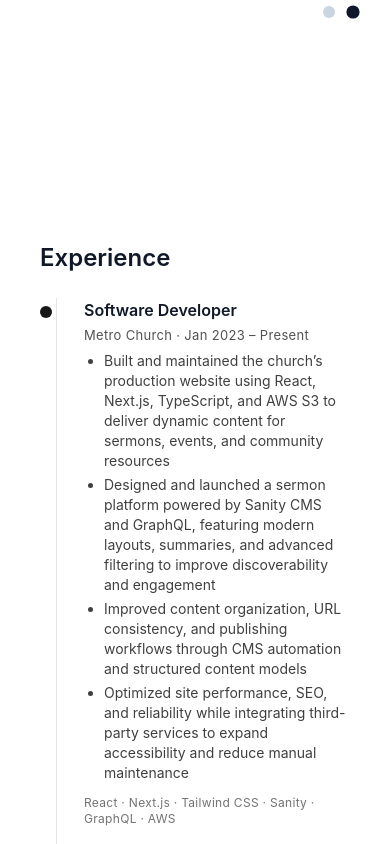
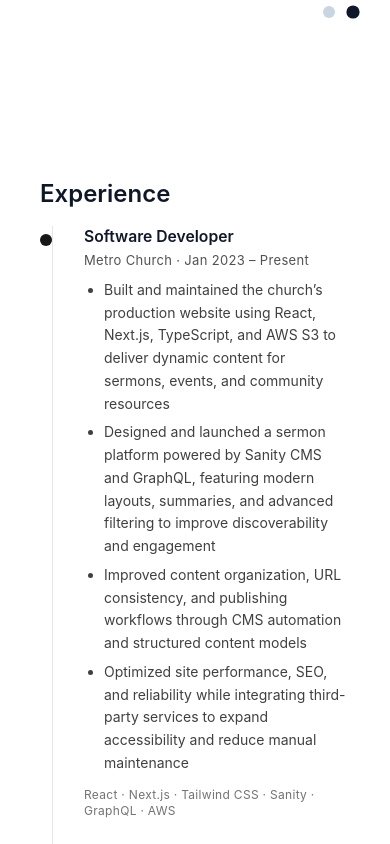
Before and after one commit to ellisPae/ellispae-portfolio, a Next.js app: page / in a window 390 px wide. Shown: the part 2180-3024 px from the top of the page. Built offline with nearby package versions, Linux system fonts and the light colour scheme.

Commit message:
Improve Experience Section (#14)
Refine Experience section layout, spacing, and navbar navigation alignment for improved readability and consistency.

```diff
--- a/components/experience/Experience.tsx
+++ b/components/experience/Experience.tsx
@@ -8,13 +8,16 @@ const Experience = () => {
   return (
     <motion.section
       id="experience"
-      className="max-w-5xl mx-auto px-6 pt-28 pb-28 snap-start scroll-mt-1"
-      initial={{ opacity: 0, y: 40 }}
+      className="w-full max-w-6xl mx-auto px-6 sm:px-8 pt-12 sm:pt-14 pb-20 snap-start scroll-mt-17"
+      initial={{ opacity: 0, y: 32 }}
       whileInView={{ opacity: 1, y: 0 }}
-      viewport={{ once: true, amount: 0.1 }}
-      transition={{ duration: 0.6, ease: "easeOut" }}
+      viewport={{ once: true, amount: 0.15 }}
+      transition={{ duration: 0.55, ease: "easeOut" }}
     >
-      <h2 className="text-2xl font-semibold mb-6">Experience</h2>
+      <div className="flex items-baseline justify-between gap-4">
+        <h2 className="text-2xl font-semibold">Experience</h2>
+      </div>
+
       <ExperienceTimeline />
     </motion.section>
   );
--- a/components/experience/ExperienceItem.tsx
+++ b/components/experience/ExperienceItem.tsx
@@ -3,24 +3,25 @@ import type { Experience } from "@/types/experience";
 interface ExperienceItemProps {
   experience: Experience;
 }
-export function ExperienceItem({ experience }: ExperienceItemProps) {
+
+const ExperienceItem = ({ experience }: ExperienceItemProps) => {
   const { role, company, date, bullets, tech } = experience;
 
   return (
     <div className="relative flex gap-8">
-      {/* Dot */}
       <div className="relative z-10 mt-2 h-3 w-3 rounded-full bg-neutral-900" />
 
-      {/* Content */}
       <div className="flex-1">
-        <h3 className="text-base font-semibold">{role}</h3>
+        <h3 className="text-[0.98rem] sm:text-base font-semibold leading-snug">
+          {role}
+        </h3>
 
-        <p className="text-[0.8125rem] text-neutral-600 mt-1 tracking-wide">
+        <p className="mt-1 text-[0.8125rem] text-neutral-600 tracking-wide">
           {company}
           {date && ` · ${date}`}
         </p>
 
-        <ul className="mt-1.5 space-y-1 text-sm text-neutral-700 list-disc pl-5">
+        <ul className="mt-2 space-y-1.5 text-sm text-neutral-700 list-disc pl-5 leading-relaxed">
           {bullets.map((bullet, i) => (
             <li key={i}>{bullet}</li>
           ))}
@@ -34,4 +35,6 @@ export function ExperienceItem({ experience }: ExperienceItemProps) {
       </div>
     </div>
   );
-}
+};
+
+export { ExperienceItem };
--- a/components/experience/ExperienceTimeline.tsx
+++ b/components/experience/ExperienceTimeline.tsx
@@ -1,22 +1,25 @@
 import { motion } from "framer-motion";
 
 import { experience } from "@/lib/experienceData";
-
 import { ExperienceItem } from "./ExperienceItem";
 
-export function ExperienceTimeline() {
+const ExperienceTimeline = () => {
   return (
-    <div className="relative mt-6" id="experience-timeline">
-      <div className="absolute left-4 sm:left-6 top-0 h-full w-px bg-neutral-200" />
+    <div className="relative mt-4 sm:mt-6" id="experience-timeline">
+      <div className="absolute left-3 sm:left-5 top-0 h-full w-px bg-neutral-200" />
 
-      <div className="space-y-10">
+      <div className="space-y-8 sm:space-y-10">
         {experience.map((item, index) => (
           <motion.div
             key={index}
             initial={{ opacity: 0, y: 20 }}
             whileInView={{ opacity: 1, y: 0 }}
-            viewport={{ once: true, amount: 0.1 }}
-            transition={{ duration: 0.4, ease: "easeOut", delay: index * 0.05 }}
+            viewport={{ once: true, amount: 0.2 }}
+            transition={{
+              duration: 0.4,
+              ease: "easeOut",
+              delay: Math.min(index * 0.05, 0.2),
+            }}
           >
             <ExperienceItem experience={item} />
           </motion.div>
@@ -24,4 +27,6 @@ export function ExperienceTimeline() {
       </div>
     </div>
   );
-}
+};
+
+export { ExperienceTimeline };
```
